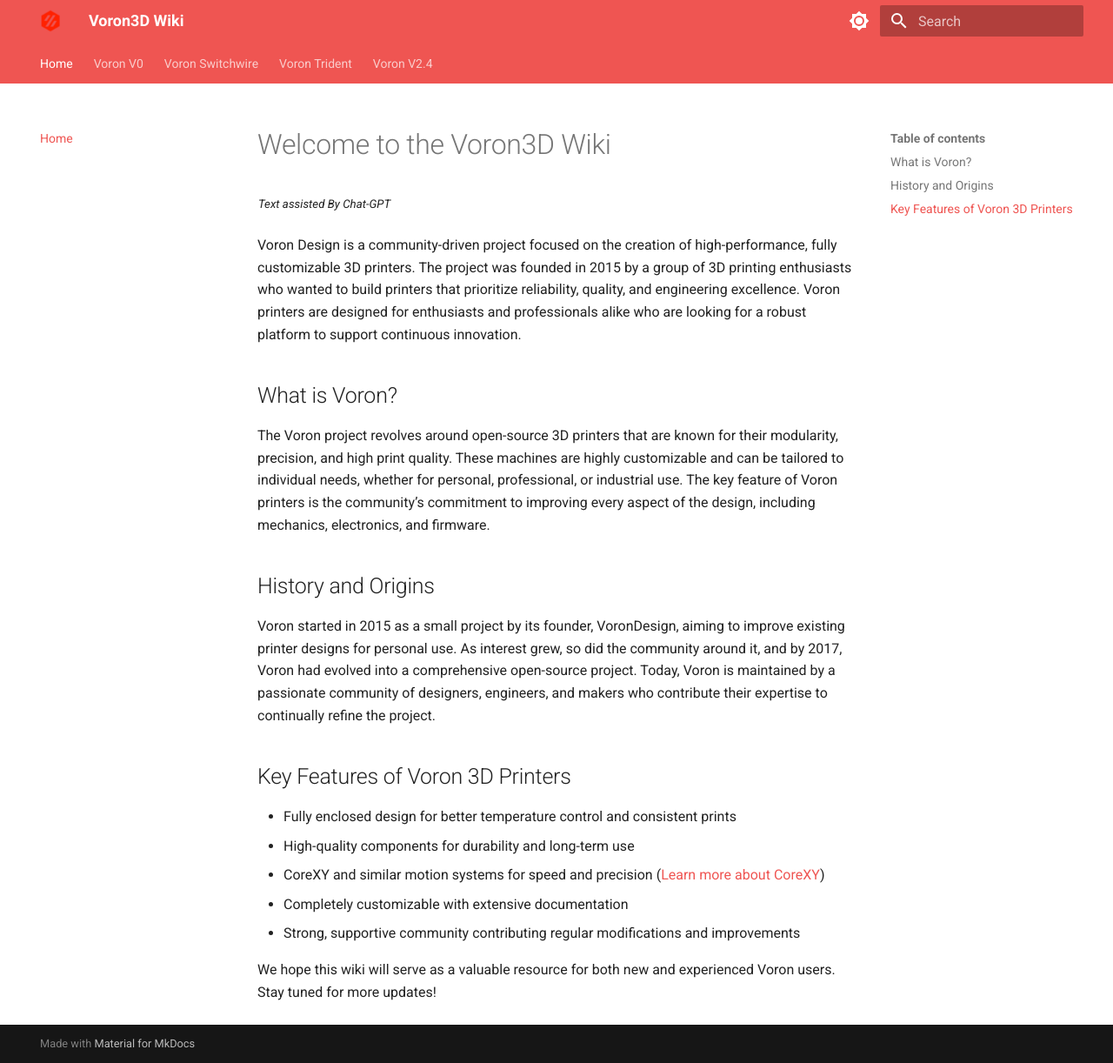
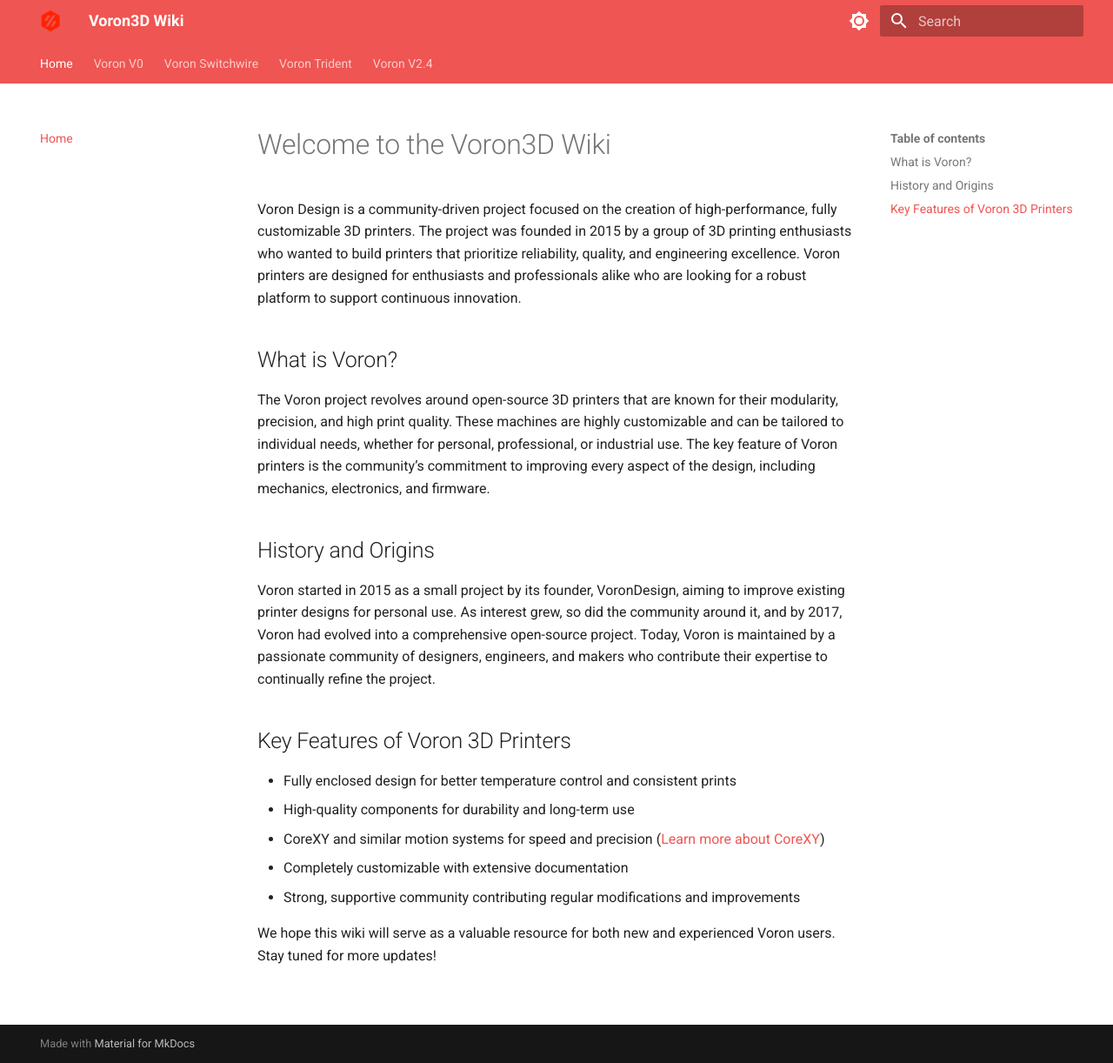
Before and after one commit to Voron3D-wiki/voron3d-wiki, an MkDocs documentation site: the page built from docs/index.md, in a window 1280 px wide and 1222 px high. Shown: the whole window at 87% size. Built offline with MkDocs 1.6.1 and Material for MkDocs 9.7.7, drawn with Linux system fonts in a browser that asks for light colours; plug-ins that fetch from the network failed and are left out.

Commit message:
index.md update

```diff
--- a/docs/index.md
+++ b/docs/index.md
@@ -9,7 +9,6 @@
 ---
 
 # Welcome to the Voron3D Wiki
-*<sup>Text assisted By Chat-GPT</sup>*
 
 Voron Design is a community-driven project focused on the creation of high-performance, fully customizable 3D printers. The project was founded in 2015 by a group of 3D printing enthusiasts who wanted to build printers that prioritize reliability, quality, and engineering excellence. Voron printers are designed for enthusiasts and professionals alike who are looking for a robust platform to support continuous innovation.
 
```
